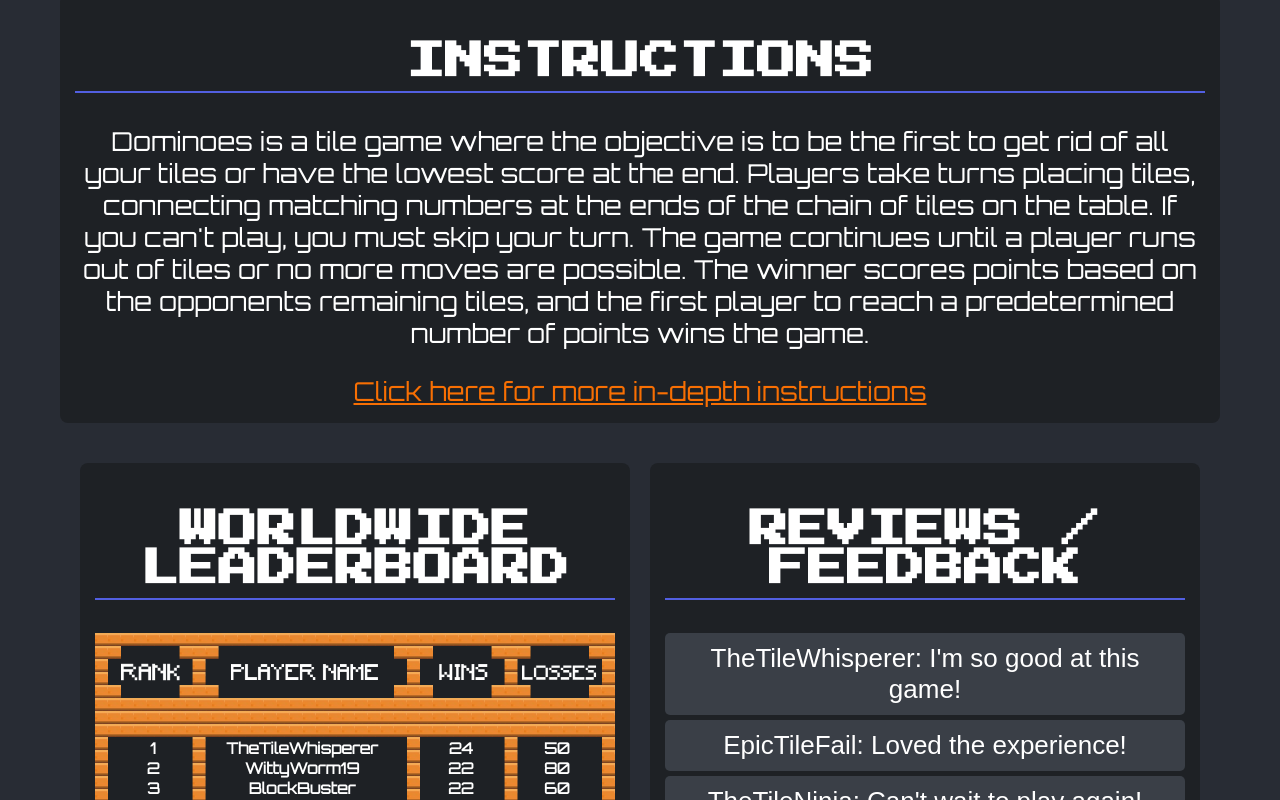
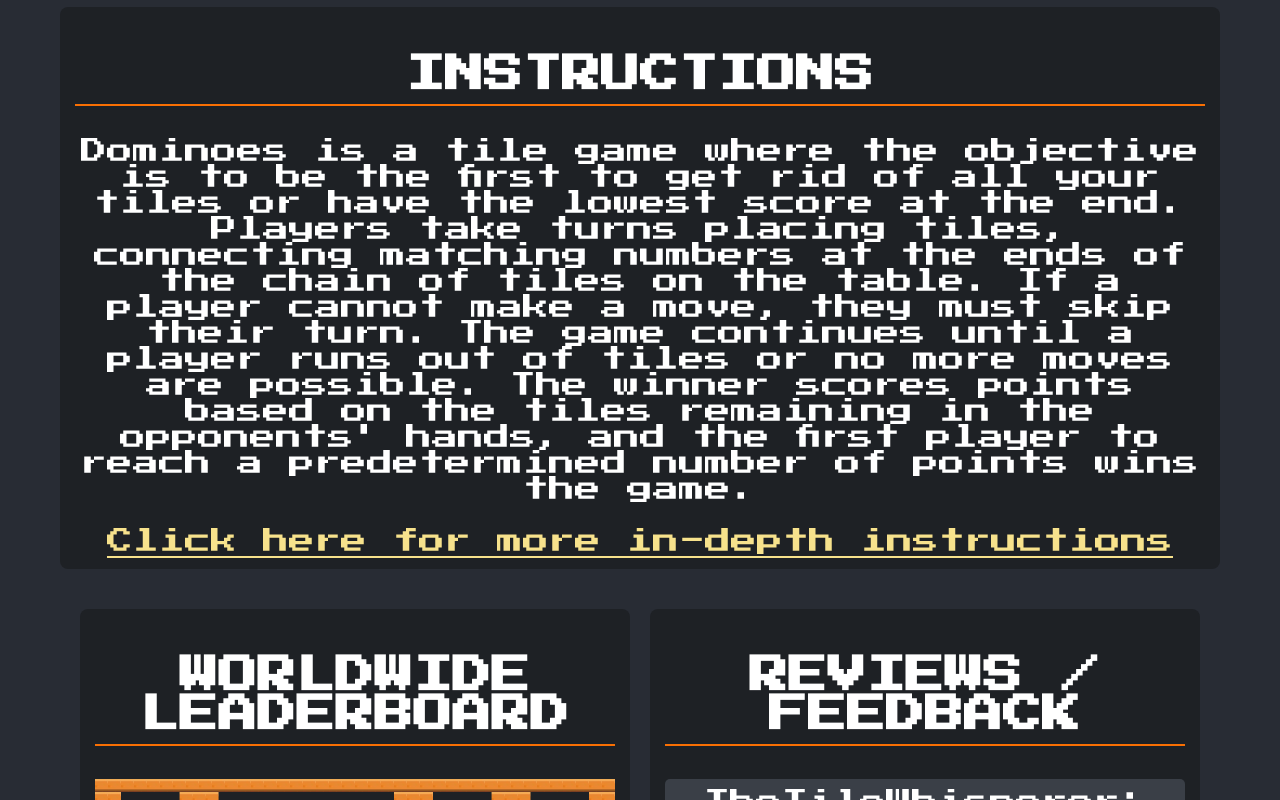
Before and after one commit to uprm-inso4116-2024-2025-s1/semester-project-multiplayer-dominoes, a React (Create React App) app in the folder frontend/: page / in a window 1280 px wide. Shown: the part 560-1360 px from the top of the page. Built offline with nearby package versions, Linux system fonts and the light colour scheme.

Commit message:
Completed the modifications (#339)
* Completed the modifications

* Made changes to the description as requested

```diff
--- a/frontend/src/Home/Home.css
+++ b/frontend/src/Home/Home.css
@@ -3,7 +3,7 @@
 
 body {
     margin: 0;
-    font-family: 'Arial', sans-serif;
+    font-family: 'Press Start 2P', sans-serif;
     background-color: #282c34; /* Dark background */
     color: #FFF6F4; /* White text color */
     overflow-x: hidden; /* Prevent horizontal scrolling */
@@ -11,18 +11,18 @@ body {
 
 /* Use Press Start 2P for pixel-like headings */
 .instructions h2, .reviews h2 {
-    font-family: 'Press Start 2P', cursive; /* Pixel font for headings */
+    font-family: 'Press Start 2P', sans-serif; /* Pixel font for headings */
 }
 
 /* Use Orbitron for instructions and reviews text */
 .instructions p {
-    font-family: 'Orbitron', cursive; /* Orbitron font for paragraphs */
+    font-family: 'Press Start 2P', sans-serif;
 }
 
 /* Link styling in instructions */
 .instruction-link, .footer-links a {
-    font-family: 'Orbitron', cursive; /* Orbitron font for links */
-    color: #F86F03;
+    font-family: 'Press Start 2P', sans-serif;
+    color:  #F7E28C;
 }
 
 /* Header styling */
@@ -82,9 +82,9 @@ nav ul li a {
 
 /* Section header styling */
 .leaderboard h2, .instructions h2, .reviews h2 {
-    font-family: 'Press Start 2P', cursive; /* Use Press Start 2P for section headers */
+    font-family: 'Press Start 2P', sans-serif; /* Use Press Start 2P for section headers */
     font-size: 1.5em;
-    border-bottom: 2px solid #525FE1; /* Underline for headers */
+    border-bottom: 2px solid #F86F03;
     padding-bottom: 10px;
 }
 
@@ -149,11 +149,12 @@ img {
 .leaderboard-row {
     display: flex;
     justify-content: space-between;
-    font-weight: bold;
+    padding: 10px 0; /* Adds vertical padding to each row */
+    align-items: center; /* Aligns items in the center vertically */
 }
 
 .leaderboard-column {
-    font-family: 'Orbitron', cursive;
+    font-family: 'Press Start 2P', sans-serif;
     color: white;
     text-align: center;
     font-size: 1.2vw; /* Responsive font size */
--- a/frontend/src/Home/Home.js
+++ b/frontend/src/Home/Home.js
@@ -32,11 +32,11 @@ const Home = () => {
 
         <section className="instructions">
             <h2>INSTRUCTIONS</h2>
-            <p>Dominoes is a tile game where the objective is to be the first to get rid of all your tiles or have
-                the lowest score at the end. Players take turns placing tiles, connecting matching numbers at the
-                ends of the chain of tiles on the table. If you can't play, you must skip your turn.
+            <p>Dominoes is a tile game where the objective is to be the first to get rid of all your tiles or have the lowest score at the end.
+                Players take turns placing tiles, connecting matching numbers at the ends of the chain of tiles on the table.
+                If a player cannot make a move, they must skip their turn.
                 The game continues until a player runs out of tiles or no more moves are possible.
-                The winner scores points based on the opponents remaining tiles, and the first player to reach a predetermined number of points wins the game.</p>
+                The winner scores points based on the tiles remaining in the opponents' hands, and the first player to reach a predetermined number of points wins the game.</p>
             <a href="#" className="instruction-link">Click here for more in-depth instructions</a>
         </section>
 
```
